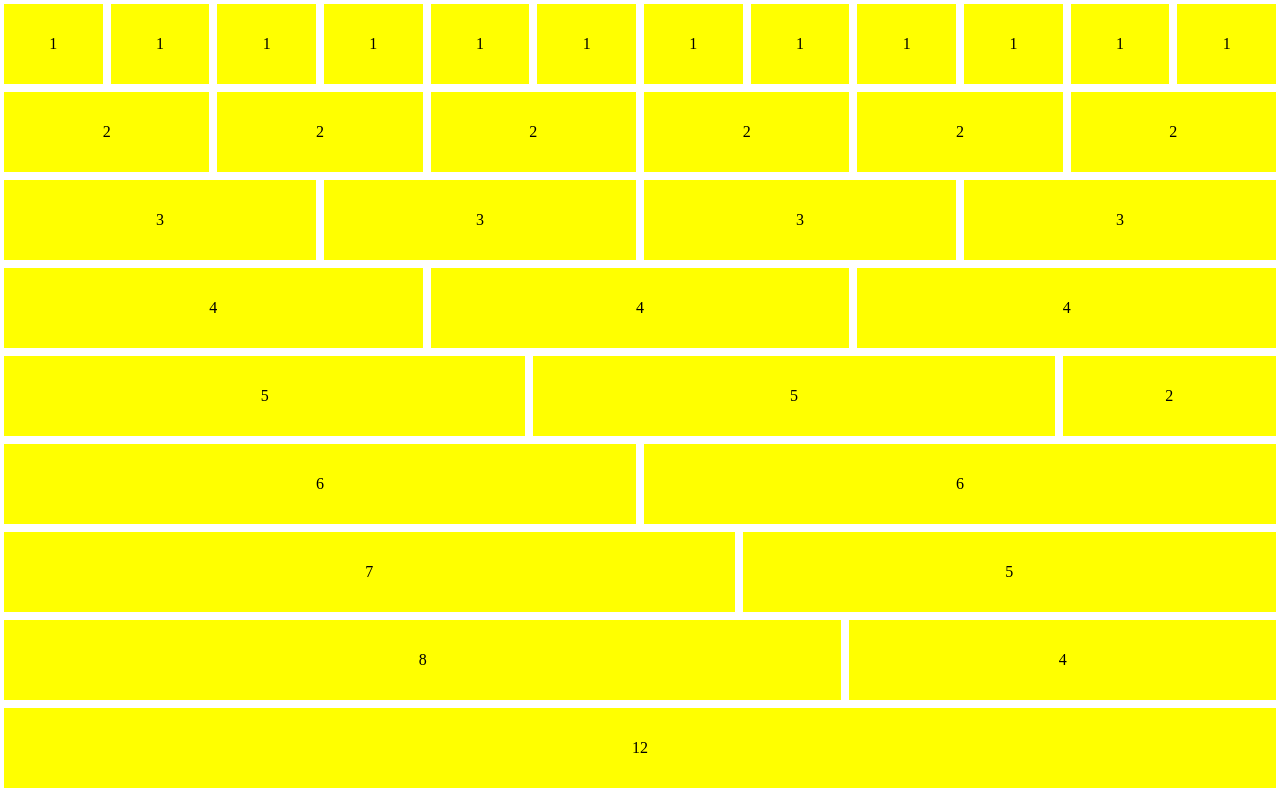
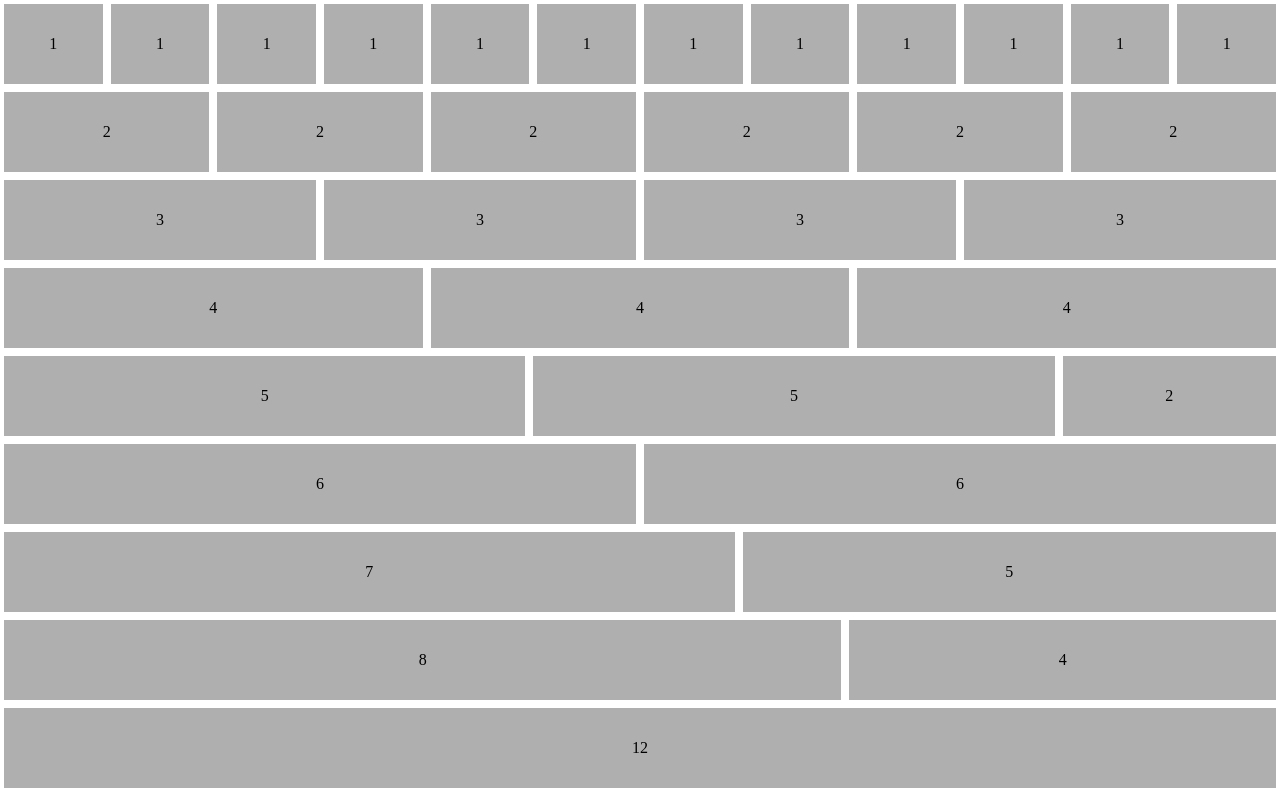
Before and after one commit to a-scales/work-grid, a plain HTML site: page index.html in a window 1280 px wide. Drawn offline with Linux system fonts and the light colour scheme.

```diff
--- a/work.css
+++ b/work.css
@@ -50,7 +50,7 @@
 .work.cell.medium {
 	flex-grow: 0 !important;
 	height: 5rem !important;
-	background-color: yellow !important;
+	background-color: #afafaf !important;
 	/*flex: 0 !important;*/
 }
 .work.cell.tall {
```
Also changed, not shown: 1 other file.
